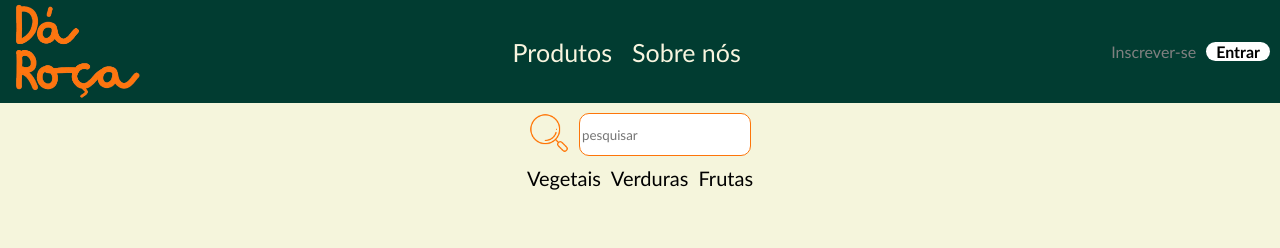
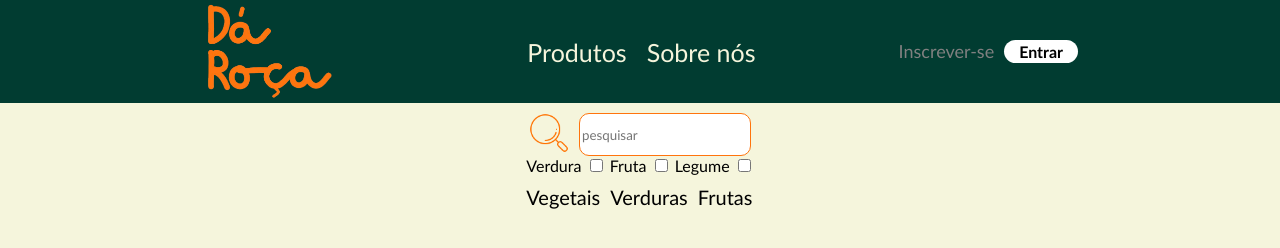
Before and after one commit to rafafbd/DaRoca, a plain HTML site: page 24130_24150/codigo/index.html in a window 1280 px wide. Drawn offline with Linux system fonts and the light colour scheme.

Commit message:
ajuste no header

```diff
--- a/24130_24150/codigo/index.css
+++ b/24130_24150/codigo/index.css
@@ -1,7 +1,6 @@
 :root{
     --verde: #013C31;
-    --bege: #F8F5DF;
-    --laranja: #FD750A;
+    --laranja: rgb(255,116,13);
 }
 
 body{
@@ -14,11 +13,19 @@ body{
 
 header{
     display: flex;
-    justify-content: space-between;
     align-items: center;
     width: 100%;
     margin: 0px;
     background-color: var(--verde);
+}
+
+#conteudo-header{
+    display: flex;
+    justify-content: space-between;
+    margin: auto;
+    align-items: center;
+    gap: 20px;
+    width: 70%;
 }
 
 #logo{
@@ -32,10 +39,11 @@ header{
     padding: 0;
     display: flex;
     gap: 20px;
+    margin-left: 50px;
 }
 
 .item-nav{
-    color: var(--bege);
+    color: beige;
     text-decoration: none;
     font-size: 25px;
 }
@@ -49,6 +57,7 @@ header{
 #inscrever{
     text-decoration: none;
     color: gray;
+    font-size: large;
 }
 
 #entrar{
@@ -56,8 +65,8 @@ header{
     color: black;
     background-color: white;
     font-weight: bold;
-    padding: 0px 10px;
-    border-radius: 10px;
+    padding: 2px 15px;
+    border-radius: 15px;
 }
 
 main{
--- a/24130_24150/codigo/index.html
+++ b/24130_24150/codigo/index.html
@@ -8,6 +8,7 @@
 </head>
 <body>
     <header>
+        <div id= 'conteudo-header'>
             <a href="index.html"><img src="/DaRoca.png" alt="" id = 'logo'></a>
             <nav>
                 <ul id = "nav">
@@ -19,6 +20,7 @@
                 <a href="signup.html" id = 'inscrever'>Inscrever-se</a>
                 <a href="login.html" id = 'entrar'>Entrar</a>
             </div>
+        </div>
     </header>
 
     <main>
@@ -27,6 +29,15 @@
                 <label for=""><img src="/lupa.png" alt="" id="lupa"></label>
                 <input type="text" placeholder="pesquisar"id = 'barra-pesquisa'>
             </div>
+            <div id = 'checkbox'>
+                <label for="">Verdura</label>
+                <input type="checkbox">
+                <label for="">Fruta</label>
+                <input type="checkbox">
+                <label for="">Legume</label>
+                <input type="checkbox">
+            </div>
+
 
             <div>
                 <ul id="nav-produto">
```
Also changed, not shown: 24130_24150/codigo/login.html (+11 -0 lines). Lines whose indentation alone changed are shown as unchanged.
